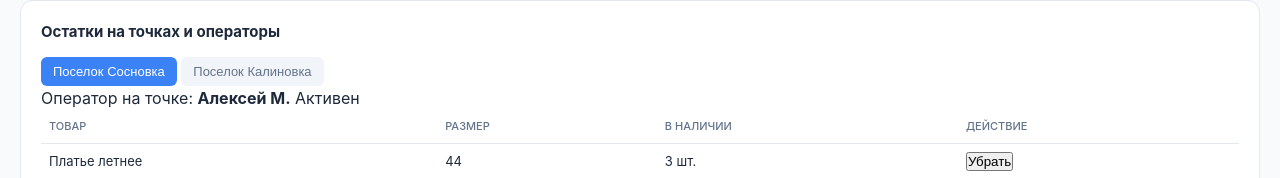
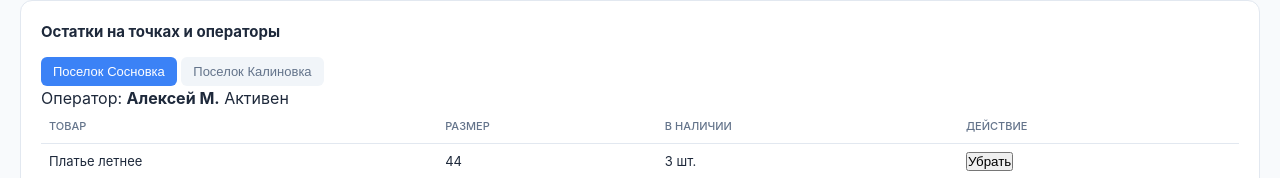
Before and after one commit to nepomnasihnezont-crypto/hehehe, a plain HTML site: page index.html in a window 1280 px wide. Shown: the part 598-776 px from the top of the page. Drawn offline with Linux system fonts and the light colour scheme.

Commit message:
Update index.html

```diff
--- a/index.html
+++ b/index.html
@@ -87,7 +87,7 @@
                 <!-- Панель Сосновка -->
                 <div id="sosnovka" class="village-panel active">
                     <div class="operator-meta">
-                        <span>Оператор на точке: <strong>Алексей М.</strong></span>
+                        <span>Оператор: <strong>Алексей М.</strong></span>
                         <span class="status-badge">Активен</span>
                     </div>
                     <div class="table-responsive">
@@ -117,7 +117,7 @@
                 <!-- Панель Калиновка -->
                 <div id="kalinovka" class="village-panel">
                     <div class="operator-meta">
-                        <span>Оператор на точке: <strong>Елена В.</strong></span>
+                        <span>Оператор: <strong>Елена В.</strong></span>
                         <span class="status-badge">Активен</span>
                     </div>
                     <div class="table-responsive">
```
